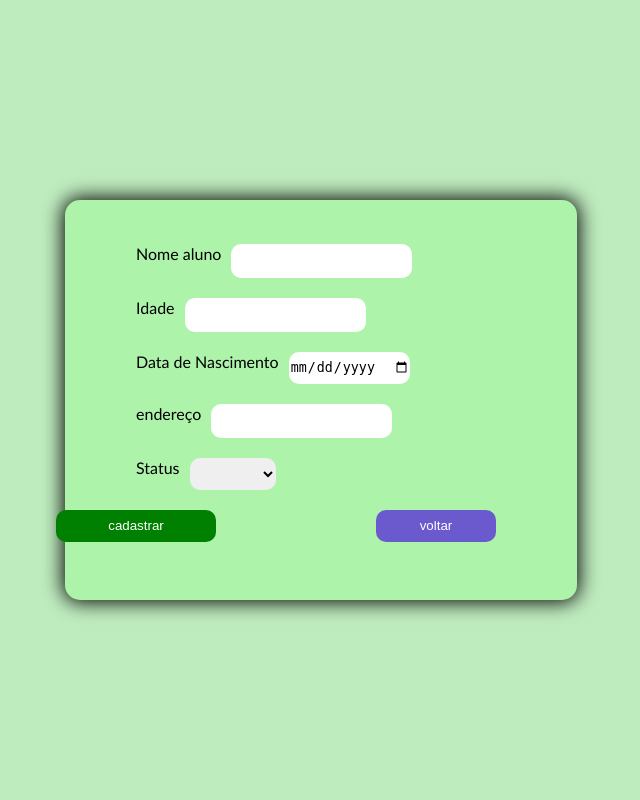
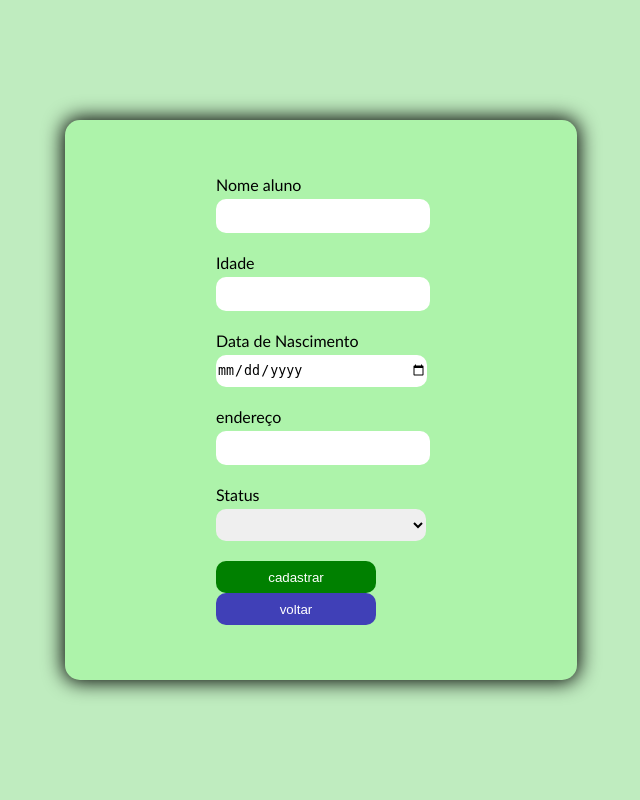
Before and after one commit to Yuri11ps/sisaluno, a PHP site: page /cadaluno.php in a window 1280 px wide. Shown: the whole page, without its empty margins (319-959 px from the left). Run offline with PHP 8.4, Linux system fonts and the light colour scheme.

Commit message:
Add files via upload

```diff
--- a/sisoaluno/aluno/style.css
+++ b/sisoaluno/aluno/style.css
@@ -2,6 +2,17 @@
     background-color: rgb(202, 247, 201); /* Light green background */
     padding: 0;
     margin: 0;
+    box-sizing: border-box;
+}
+
+a{
+    text-decoration: none;
+}
+
+input,
+select,
+textarea{
+    line-height: inherit;
 }
 
 .box {
@@ -179,11 +190,11 @@
 }
 
 .formulario {
-    display: flex;
     width: 40%;
-    height: 50%;
+    height: 70%;
     background-color: rgb(173, 243, 170); /* Light green form background */
     border-radius: 15px;
+    display: flex;
     justify-content: center;
     align-items: center;
     box-shadow: 0px 0px 20px 2px #000;
@@ -193,35 +204,39 @@
 
 .cadastrar-1 {
     width: 20vh;
-    margin-right: 0;
     height: 4vh;
-    margin-right: 20vh;
-    margin-left: -60px;
 }
 
 .voltar-1 {
+    width: 20vh;
     height: 4vh;
-    margin-right: -20px;
 }
 
 .intem-form {
     display: flex;
-    margin: 20px;
+    flex-direction: column;
+    margin-bottom: 20px;
+    width: 100%;
 }
 
-.item-1 {
-    margin-top: -15px;
+.intem-form label {
+    margin-bottom:5px ;
 }
 
 .input-item {
     border-radius: 10px;
     border: none;
     height: 4vh;
-    margin-left: 10px;
+    width: 100%;
 }
 
-.form-cadaluno {
-    margin-left: -50px;
+.form-aluno {
+    width: 70%;
+    height: 100%;
+    display: flex;
+    flex-direction: column;
+    justify-content: center;
+    align-items: center;
 }
 
 .aprovado {
@@ -232,7 +247,23 @@
     background-color: rgb(142, 21, 21);
 }
 
-.btn-formulario-cadaluno {
+.caixa_btn{
     display: flex;
-    margin-top: 10px; /* Add margin between the buttons and the form */
+    flex-direction: row;
+    width: 100%;
+    height: auto;
+    justify-content: space-between;
+    align-items: center;
+
 }
+
+.btn-footer-voltar:hover {
+    background-color: rgb(64, 64, 183);
+}
+
+.btn-footer-voltar {
+    display: flex;
+    justify-content: center;
+    align-items: center;
+    background-color: rgb(64, 64, 183);
+}
```
